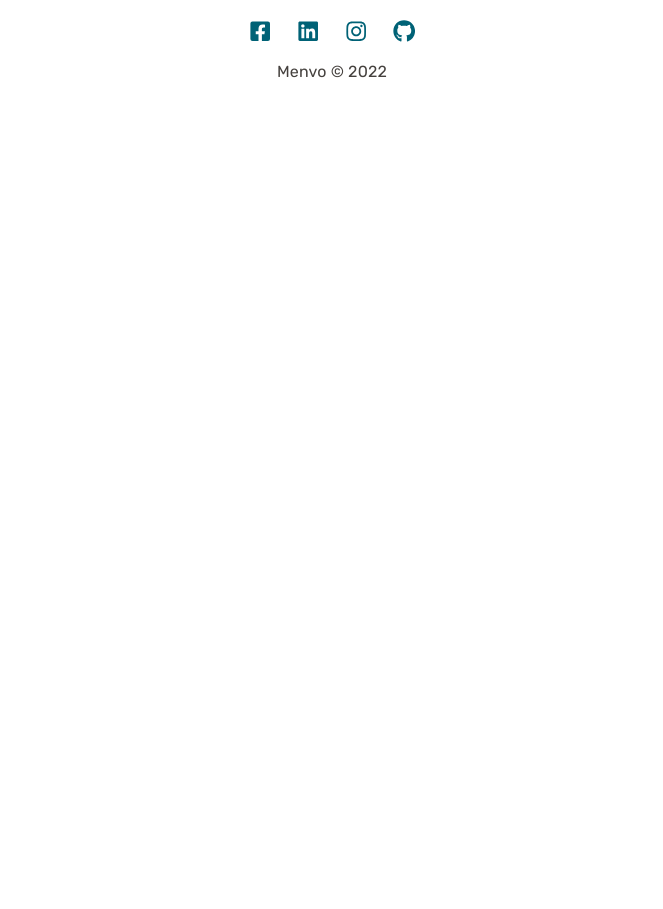
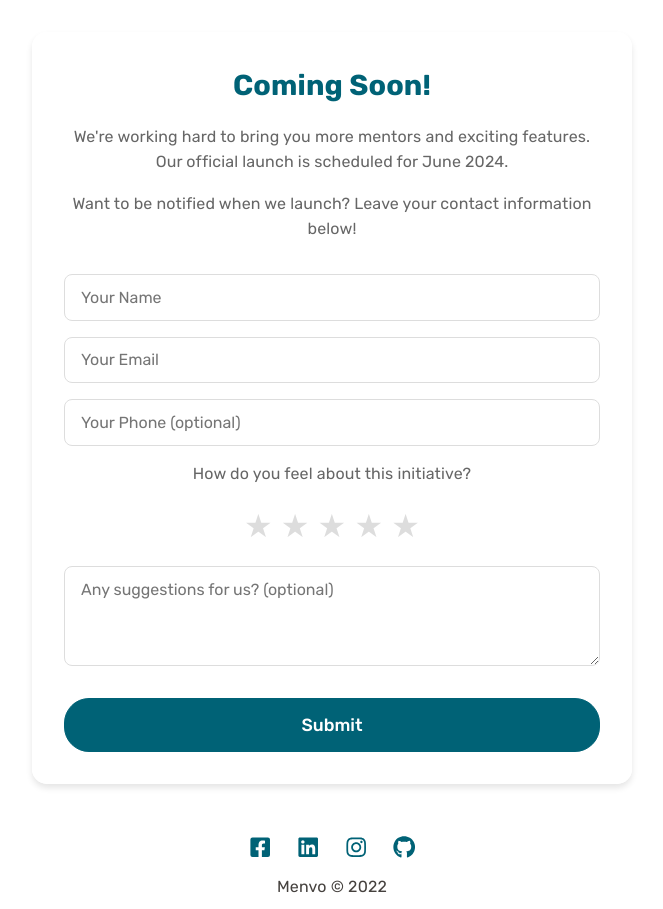
Before and after one commit to paulpessoa/menvo, a Next.js app: page / in a window 1280 px wide. Shown: the part 1700-2609 px from the top of the page, without its empty margins (308-971 px from the left). Before the commit the page ends 1794 px from the top, so only its background shows below. Built offline with nearby package versions, Linux system fonts and the light colour scheme; no server answers; a web font is replaced by a local one.

Commit message:
add disclaimer

```diff
--- /dev/null
+++ b/src/app/components/DisclaimerForm/index.tsx
@@ -0,0 +1,116 @@
+"use client"
+import React, { useState } from 'react';
+import { supabase } from '../../../lib/supabase';
+import './style.scss';
+
+const DisclaimerForm = () => {
+  const [name, setName] = useState('');
+  const [email, setEmail] = useState('');
+  const [phone, setPhone] = useState('');
+  const [rating, setRating] = useState(0);
+  const [suggestion, setSuggestion] = useState('');
+  const [submitted, setSubmitted] = useState(false);
+
+  const handleSubmit = async (e: React.FormEvent) => {
+    e.preventDefault();
+
+    try {
+      const { error } = await supabase
+        .from('feedback')
+        .insert([
+          {
+            name,
+            email,
+            phone,
+            rating,
+            suggestion,
+            created_at: new Date().toISOString()
+          }
+        ]);
+
+      if (error) throw error;
+      setSubmitted(true);
+    } catch (error) {
+      console.error('Error submitting feedback:', error);
+    }
+  };
+
+  if (submitted) {
+    return (
+      <div className="disclaimerForm submitted">
+        <h3>Thank you for your feedback!</h3>
+        <p>We'll keep you updated about our launch in June.</p>
+      </div>
+    );
+  }
+
+  return (
+    <div className="disclaimerForm">
+      <div className="disclaimerContent">
+        <h2>Coming Soon!</h2>
+        <p>We're working hard to bring you more mentors and exciting features. Our official launch is scheduled for June 2024.</p>
+        <p>Want to be notified when we launch? Leave your contact information below!</p>
+      </div>
+
+      <form onSubmit={handleSubmit}>
+        <div className="formGroup">
+          <input
+            type="text"
+            placeholder="Your Name"
+            value={name}
+            onChange={(e) => setName(e.target.value)}
+            required
+          />
+        </div>
+
+        <div className="formGroup">
+          <input
+            type="email"
+            placeholder="Your Email"
+            value={email}
+            onChange={(e) => setEmail(e.target.value)}
+            required
+          />
+        </div>
+
+        <div className="formGroup">
+          <input
+            type="tel"
+            placeholder="Your Phone (optional)"
+            value={phone}
+            onChange={(e) => setPhone(e.target.value)}
+          />
+        </div>
+
+        <div className="formGroup rating">
+          <label>How do you feel about this initiative?</label>
+          <div className="stars">
+            {[1, 2, 3, 4, 5].map((star) => (
+              <span
+                key={star}
+                className={`star ${star <= rating ? 'filled' : ''}`}
+                onClick={() => setRating(star)}
+              >
+                ★
+              </span>
+            ))}
+          </div>
+        </div>
+
+        <div className="formGroup">
+          <textarea
+            placeholder="Any suggestions for us? (optional)"
+            value={suggestion}
+            onChange={(e) => setSuggestion(e.target.value)}
+          />
+        </div>
+
+        <button type="submit" className="buttonStandard">
+          Submit
+        </button>
+      </form>
+    </div>
+  );
+};
+
+export default DisclaimerForm;
--- /dev/null
+++ b/src/app/components/DisclaimerForm/style.scss
@@ -0,0 +1,131 @@
+@import "../../../app/globals.scss";
+
+.disclaimerForm {
+  background: rgba(255, 255, 255, 0.95);
+  border-radius: 15px;
+  padding: 2rem;
+  margin: 2rem auto;
+  max-width: 600px;
+  box-shadow: 0 4px 6px rgba(0, 0, 0, 0.1);
+  backdrop-filter: blur(10px);
+
+  .disclaimerContent {
+    text-align: center;
+    margin-bottom: 2rem;
+
+    h2 {
+      color: #006276;
+      margin-bottom: 1rem;
+      font-size: 1.8rem;
+    }
+
+    p {
+      color: #666;
+      line-height: 1.6;
+      margin-bottom: 1rem;
+    }
+  }
+
+  form {
+    display: flex;
+    flex-direction: column;
+    gap: 1rem;
+
+    .formGroup {
+      display: flex;
+      flex-direction: column;
+      gap: 0.5rem;
+
+      input, textarea {
+        padding: 0.8rem 1rem;
+        border: 1px solid #ddd;
+        border-radius: 8px;
+        font-size: 1rem;
+        transition: border-color 0.3s ease;
+
+        &:focus {
+          outline: none;
+          border-color: #006276;
+        }
+      }
+
+      textarea {
+        min-height: 100px;
+        resize: vertical;
+      }
+
+      &.rating {
+        align-items: center;
+
+        label {
+          margin-bottom: 0.5rem;
+          color: #666;
+        }
+
+        .stars {
+          display: flex;
+          gap: 0.5rem;
+
+          .star {
+            font-size: 2rem;
+            color: #ddd;
+            cursor: pointer;
+            transition: color 0.3s ease;
+
+            &:hover {
+              color: #ffd700;
+            }
+
+            &.filled {
+              color: #ffd700;
+            }
+          }
+        }
+      }
+    }
+
+    button {
+      margin-top: 1rem;
+      padding: 1rem;
+      font-size: 1.1rem;
+    }
+  }
+
+  &.submitted {
+    text-align: center;
+
+    h3 {
+      color: #006276;
+      margin-bottom: 1rem;
+    }
+
+    p {
+      color: #666;
+    }
+  }
+}
+
+@media (max-width: 768px) {
+  .disclaimerForm {
+    margin: 1rem;
+    padding: 1.5rem;
+
+    .disclaimerContent {
+      h2 {
+        font-size: 1.5rem;
+      }
+    }
+
+    form {
+      .formGroup {
+        &.rating {
+          .stars {
+            .star {
+              font-size: 1.8rem;
+            }
+          }
+        }
+      }
+    }
+  }
+}
--- a/src/app/page.tsx
+++ b/src/app/page.tsx
@@ -1,6 +1,7 @@
 import React from 'react';
 import "./page.scss";
 import Image from 'next/image';
+import DisclaimerForm from './components/DisclaimerForm';
 
 function Home() {
   return (
@@ -48,8 +49,9 @@ function Home() {
             <p>Submit the form and wait for the contact with your mentorship guidance.</p>
           </div>
         </div>
+      </section>
 
-      </section>
+      <DisclaimerForm />
 
     </div>
   );
```
